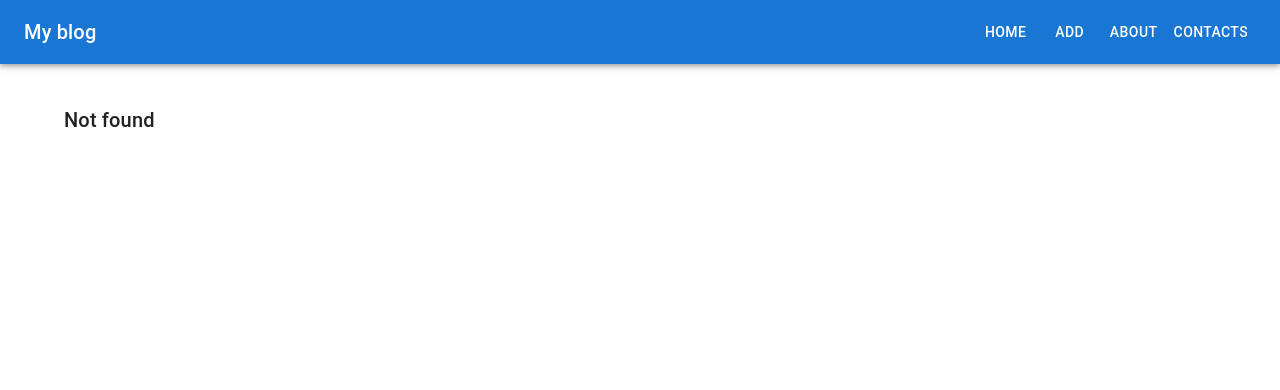
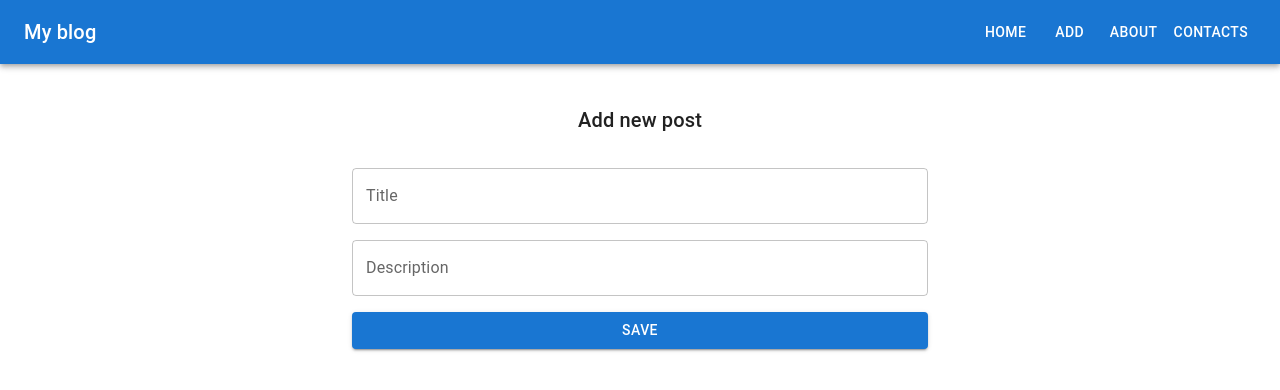
Before and after one commit to Dilnoza-Tasheva/homework63, a React (Vite) app: page /posts/1/edit in a window 1280 px wide. Before the commit this address had no page. Shown: the top 390 px of the page. Built offline with nearby package versions, Linux system fonts and the light colour scheme; no server answers.

Commit message:
Edit button works and redirects to the PostForm

```diff
--- a/src/App.tsx
+++ b/src/App.tsx
@@ -6,6 +6,7 @@ import AddPost from './Containers/AddPost/AddPost.tsx';
 import About from './Containers/About/About.tsx';
 import Contacts from './Containers/Contacts/Contacts.tsx';
 import ReadMore from './Containers/ReadMore/ReadMore.tsx';
+import EditPost from './Containers/EditPost/EditPost.tsx';
 
 const App = () => (
   <>
@@ -20,6 +21,7 @@ const App = () => (
         <Route path="/posts/about" element={<About/>}></Route>
         <Route path="/posts/contacts" element={<Contacts/>}></Route>
         <Route path="/posts/:idPost" element={<ReadMore/>}></Route>
+        <Route path="/posts/:idPost/edit" element={<EditPost/>}></Route>
         <Route path="*" element={<Typography variant="h6">Not found</Typography>}></Route>
       </Routes>
     </Container>
--- a/src/Components/PostForm/PostForm.tsx
+++ b/src/Components/PostForm/PostForm.tsx
@@ -1,9 +1,8 @@
-import { useState } from 'react';
+import { useEffect, useState } from 'react';
 import { IPostForm } from '../../types';
 import * as React from 'react';
 import { Button, TextField, Typography } from '@mui/material';
 import Grid from '@mui/material/Grid2';
-import axiosApi from '../../axiosApi.ts';
 import dayjs from 'dayjs';
 
 
@@ -13,8 +12,22 @@ const initialForm = {
   date: '',
 };
 
-const PostForm = () => {
+interface Props {
+  submitForm: (post: IPostForm) => void;
+  postToEdit?: IPostForm;
+}
+
+const PostForm: React.FC<Props> = ({submitForm, postToEdit}) => {
   const [post, setPost] = useState<IPostForm>({...initialForm});
+
+  useEffect(() => {
+    if (postToEdit) {
+      setPost(prevState => ({
+        ...prevState,
+        ...postToEdit,
+      }));
+    }
+  }, [postToEdit]);
 
   const onChangeField = (e:React.ChangeEvent<HTMLInputElement>) => {
     const {name, value} = e.target;
@@ -27,8 +40,7 @@ const PostForm = () => {
   const onSubmitForm = async (e: React.FormEvent<HTMLFormElement>) => {
     e.preventDefault();
 
-    await axiosApi.post('posts.json', {...post, date: dayjs().format('YYYY-MM-DD')});
-
+    submitForm({...post, date: dayjs().format('YYYY-MM-DD')});
     setPost({...initialForm});
   };
 
--- a/src/Containers/AddPost/AddPost.tsx
+++ b/src/Containers/AddPost/AddPost.tsx
@@ -1,10 +1,16 @@
 import PostForm from '../../Components/PostForm/PostForm.tsx';
+import { IPostForm } from '../../types';
+import axiosApi from '../../axiosApi.ts';
 
 
 const AddPost = () => {
+  const submitForm = async (post: IPostForm) => {
+    await axiosApi.post('posts.json', {...post});
+  };
+
   return (
     <div>
-      <PostForm/>
+      <PostForm submitForm={submitForm}/>
     </div>
   );
 };
--- a/src/Containers/EditPost/EditPost.tsx
+++ b/src/Containers/EditPost/EditPost.tsx
@@ -1,9 +1,43 @@
+import { useCallback, useEffect, useState } from 'react';
+import { IPost, IPostApi, IPostForm } from '../../types';
+import { useNavigate, useParams } from 'react-router-dom';
+import axiosApi from '../../axiosApi.ts';
+import PostForm from '../../Components/PostForm/PostForm.tsx';
 
 
 const EditPost = () => {
-  return (
+  const [post, setPost] = useState<IPost>({});
+  const params = useParams<{idPost: string}>();
+  const navigate = useNavigate();
+
+  const fetchOnePost = useCallback(async(id: string) => {
+    const response: {data: IPostApi} = await axiosApi<IPostApi>(`posts/${id}.json`);
+    if (response.data) {
+      setPost(response.data);
+    }
+  }, []);
+
+  useEffect(() => {
+    if (params.idPost) {
+      void fetchOnePost(params.idPost);
+    }
+  }, [params.idPost, fetchOnePost]);
+
+  const submitForm = async (post: IPostForm) => {
+    try {
+      if (params.idPost) {
+        await axiosApi.put(`posts/${params.idPost}.json`, {...post});
+        navigate('/');
+      }
+    } catch (error) {
+      console.error(error);
+    }
+  };
+
+
+  return post && (
     <div>
-
+      <PostForm submitForm={submitForm} postToEdit={post}/>
     </div>
   );
 };
--- a/src/Containers/ReadMore/ReadMore.tsx
+++ b/src/Containers/ReadMore/ReadMore.tsx
@@ -31,7 +31,7 @@ const ReadMore = () => {
         <Typography variant="h5" gutterBottom>{post.title}</Typography>
         <Typography variant="body1">{post.description}</Typography>
         <Button size="small" component={NavLink} to={"/"}>Delete</Button>
-        <Button size="small" component={NavLink} to={"/"}>Edit</Button>
+        <Button size="small" component={NavLink} to={`/posts/${post.id}/edit`}>Edit</Button>
       </CardContent>
     </Card>
   );
```
